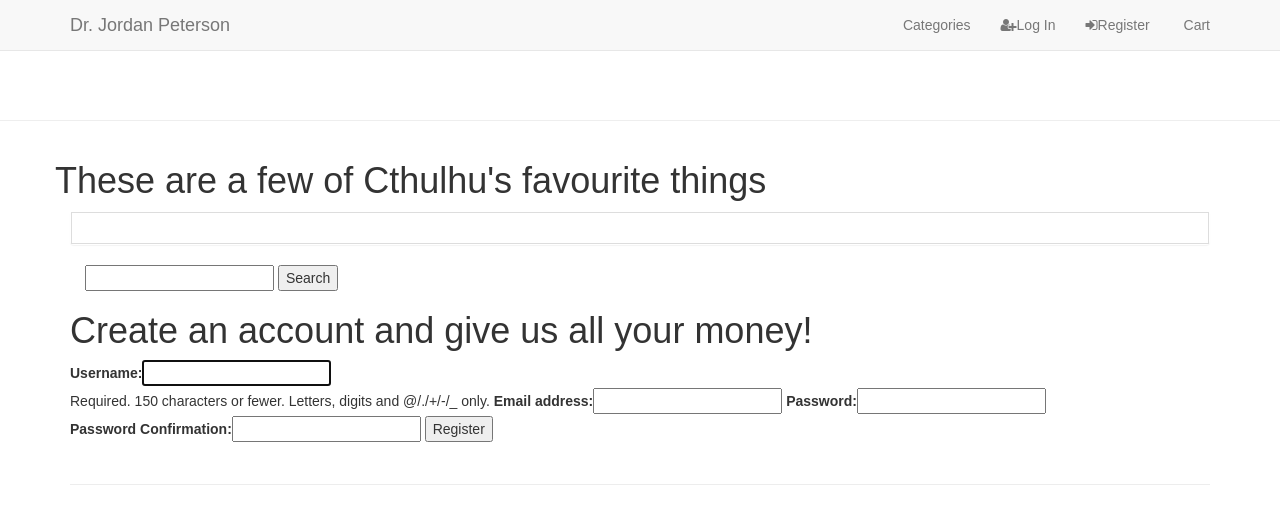
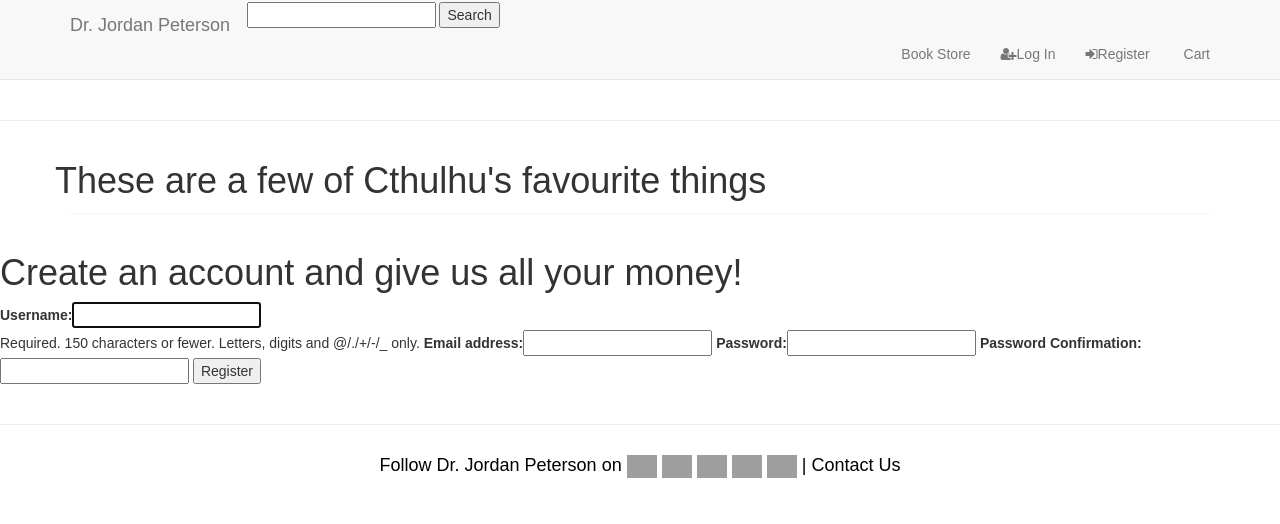
Before and after one commit to CrisperDarkling/Dr_Jordan_Peterson, a Django app: page /accounts/register/ in a window 1280 px wide. Shown: the top 524 px of the page. Run offline with Django 3.2, Linux system fonts and the light colour scheme; some libraries are stand-ins or nearby versions; grey boxes are pictures that could not be loaded.

Commit message:
17th 5/12 4:12am - Some navbar bits, icon links, category names

```diff
--- a/static/css/custom.css
+++ b/static/css/custom.css
@@ -2,6 +2,20 @@ body {
     font-family: Arial;
     padding-top: 100px;
 }
+
+a,
+h4 {
+    text-align: center;
+    color: black;
+}
+
+
+.searchbox {
+    display:inline-block;
+    position:relative;
+    padding: 1.5px;
+}
+
 
 footer {
     margin-top: 40px;
--- a/templates/base.html
+++ b/templates/base.html
@@ -15,7 +15,7 @@
 .cats {
     background: no-repeat center;
     background-size: cover;
-    height: 350px;
+    height: 300px;
     margin:20px;
 }
 
@@ -25,6 +25,7 @@
 
 <body>
 <!-- Fixed masthead -->
+<div style="width: 100%">
     <nav class="navbar navbar-masthead navbar-default navbar-fixed-top">
         <div class="container">
             <div class="navbar-header">
@@ -37,9 +38,18 @@
                 </button>
                 <a class="navbar-brand" href="{% url 'index' %}">Dr. Jordan Peterson</a>
             </div>
+            <div class="searchbox">
+                <div class="display">
+                    <form action="{% url 'search' %}" method="get">
+                        <input type="text" name="q">
+                        <button type="submit">Search</button>
+                    </form>
+                </div>
+            </div>
+
             <div id="navbar" class="navbar-collapse collapse">
                 <ul class="nav navbar-nav navbar-right">
-                <li><a href="{% url 'categories' %}">Categories</a></li>
+                    <li><a href="{% url 'categories' %}">Book Store</a></li>
                             {% if request.user.is_authenticated %}
                                 <li><a href="{% url 'profile' %}"><i class="fa fa-user"></i>Profile</a></li>
                                 <li role="separator" class="divider"></li>
@@ -83,7 +93,6 @@
         <div class="row">
             <div class="col-md-12">
                 <div class="panel">
-                <div class="panel-body">
                     {% if messages %}
                         <div class="alert alert-success">
                             <div class="messages">
@@ -96,22 +105,46 @@
                 </div>
             </div>
         </div>
+
     </div>
 
-    <div class="container">
-        <div class="display">
-            <form action="{% url 'search' %}" method="get">
-                <input type="text" name="q">
-                <button type="submit">Search</button>
-            </form>
+    {% block content %}
+    {% endblock %}
+
+    <footer>
+        <div class="freedelivery">
+            <h4 class="freedeliverytext">
+                Follow Dr. Jordan Peterson on
+                <a class="hvr-grow" href="https://www.facebook.com/drjordanpeterson/" target="_blank"><img src="{% static 'images/Facebook.png' %}" width="30px"/></a>
+                        <a class="hvr-grow" href="https://twitter.com/jordanbpeterson" target="_blank"><img src="{% static 'images/Twitter.png' %}" width="30px"/></a>
+                        <a class="hvr-grow" href="https://www.researchgate.net/profile/Jordan_Peterson2" target="_blank"><img src="{% static 'images/ResearchGate.png' %}" width="30px"/></a>
+                        <a class="hvr-grow" href="https://soundcloud.com/jordanpetersonpodcast" target="_blank"><img src="{% static 'images/Soundcloud.png' %}" width="30px"/></a>
+                        <a class="hvr-grow" href="https://www.reddit.com/r/JordanPeterson/" target="_blank"><img src="{% static 'images/Reddit.png' %}" width="30px"/></a>
+                        | <a href="#">Contact Us </a>
+            </h4>
+
+        <!-- Modal for T&Cs -->
+            <!--<div id="myModal" class="modal fade" role="dialog">-->
+            <!--    <div class="modal-dialog">-->
+
+            <!--        <div class="modal-content">-->
+            <!--            <div class="modal-header">-->
+            <!--                <button type="button" class="close" data-dismiss="modal">&times;</button>-->
+            <!--                <h2 class="modal-title">Terms & Conditions for Free Delivery</h2>-->
+            <!--            </div>-->
+            <!--            <div class="modal-body">-->
+            <!--                <p>Total Order must be equal to or over €50 and Delivery Address must be in Ireland</p>-->
+            <!--            </div>-->
+            <!--            <div class="modal-footer">-->
+            <!--                <button type="button" class="btn btn-default" data-dismiss="modal">Close</button>-->
+            <!--            </div>-->
+            <!--        </div>-->
+            <!--    </div>-->
+            <!--</div>-->
         </div>
+    </footer>
+
 
 </div>
-{% block content %}
-                    {% endblock %}
-<footer>
-    <div class="container">
-    </div>
-</footer>
 </body>
 </html>
```
Also changed, not shown: static/css/style.css (deleted, +0 -33 lines), db.sqlite3. Lines whose indentation alone changed are shown as unchanged.
